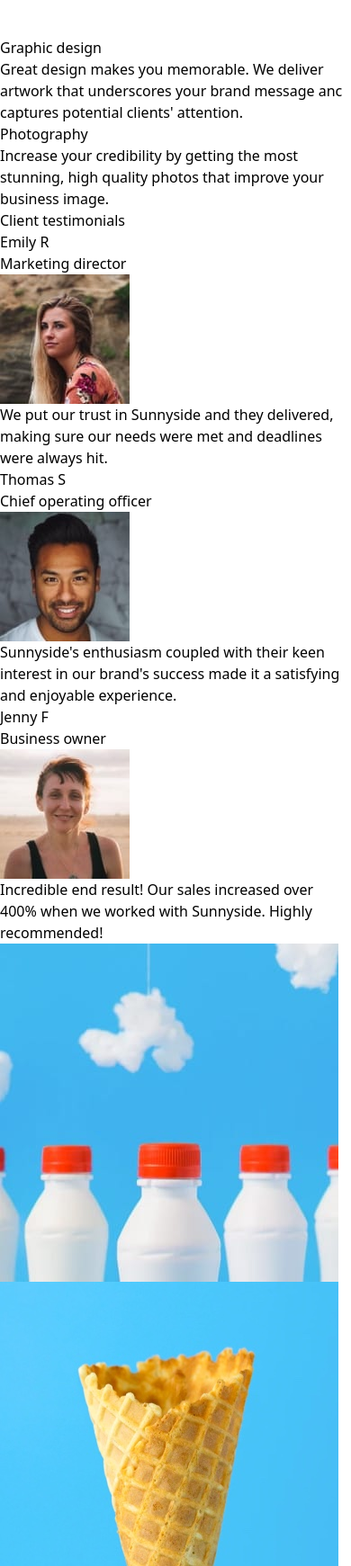
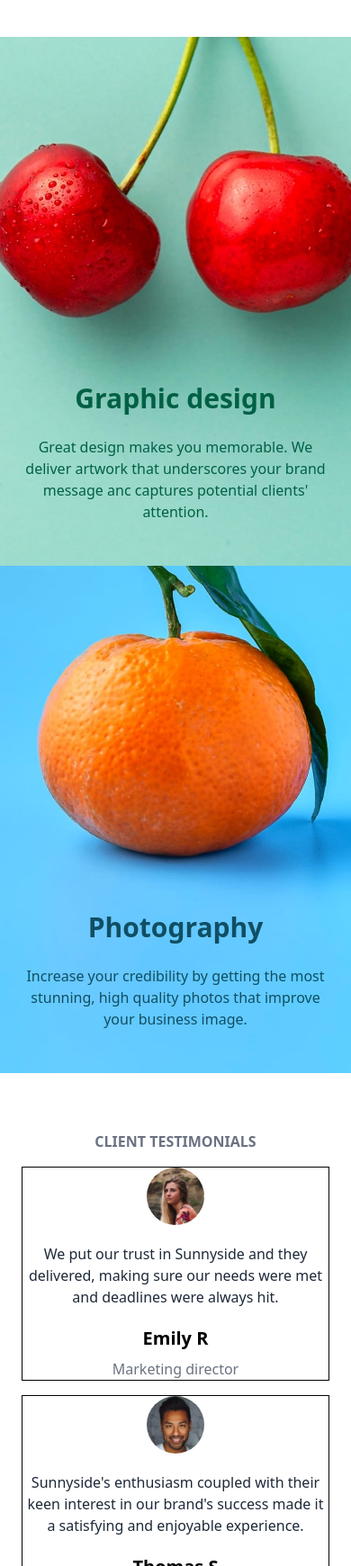
Before and after one commit to thedevbrian1/agency-landing-page-raven-freadborne, a website: page src/index.html in a window 390 px wide. Shown: the part 2160-3901 px from the top of the page at 90% size. Drawn offline with Linux system fonts and the light colour scheme.

Commit message:
Finished mobile version

```diff
--- a/src/index.html
+++ b/src/index.html
@@ -82,74 +82,106 @@
         <img src="/images/mobile/image-stand-out.jpg" alt="" />
       </div>
 
-      <div>
-        <h2>Graphic design</h2>
-        <p>
+      <div
+        class="bg-[url('/images/mobile/image-graphic-design.jpg')] bg-cover px-6 text-center pt-96 pb-12 text-emerald-800"
+      >
+        <h2 class="font-bold text-3xl">Graphic design</h2>
+        <p class="mt-6">
           Great design makes you memorable. We deliver artwork that underscores
           your brand message anc captures potential clients' attention.
         </p>
       </div>
 
-      <div>
-        <h2>Photography</h2>
-        <p>
+      <div
+        class="bg-[url('/images/mobile/image-photography.jpg')] bg-cover px-6 text-center pt-96 pb-12 text-cyan-900"
+      >
+        <h2 class="font-bold text-3xl">Photography</h2>
+        <p class="mt-6">
           Increase your credibility by getting the most stunning, high quality
           photos that improve your business image.
         </p>
       </div>
 
+      <!-- Testimonials -->
+      <div class="text-center px-6 py-16">
+        <h2 class="text-gray-500 uppercase font-bold">Client testimonials</h2>
+        <div class="flex flex-col gap-4 mt-4">
+          <div class="border border-black flex flex-col gap-5">
+            <div class="order-1">
+              <h3 class="font-bold text-xl">Emily R</h3>
+              <p class="mt-2 text-gray-500">Marketing director</p>
+            </div>
             <div>
-        <h2>Client testimonials</h2>
-        <div>
-          <h3>Emily R</h3>
-          <p>Marketing director</p>
+              <img
+                src="/images/image-emily.jpg"
+                alt="Image of Emily R"
+                class="w-16 rounded-full mx-auto"
+              />
 
-          <img src="/images/image-emily.jpg" alt="Image of Emily R" />
+              <p class="mt-5 text-gray-800">
+                We put our trust in Sunnyside and they delivered, making sure
+                our needs were met and deadlines were always hit.
+              </p>
+            </div>
+          </div>
 
-          <p>
-            We put our trust in Sunnyside and they delivered, making sure our
-            needs were met and deadlines were always hit.
-          </p>
+          <div class="border border-black flex flex-col gap-5">
+            <div class="order-1">
+              <h3 class="font-bold text-xl">Thomas S</h3>
+              <p class="mt-2 text-gray-500">Chief operating officer</p>
             </div>
 
             <div>
-          <h3>Thomas S</h3>
-          <p>Chief operating officer</p>
+              <img
+                src="/images/image-thomas.jpg"
+                alt="Image of Thomas S"
+                class="w-16 rounded-full mx-auto"
+              />
 
-          <img src="/images/image-thomas.jpg" alt="Image of Thomas S" />
-
-          <p>
+              <p class="mt-5 text-gray-800">
                 Sunnyside's enthusiasm coupled with their keen interest in our
                 brand's success made it a satisfying and enjoyable experience.
               </p>
             </div>
+          </div>
+
+          <div class="border border-black flex flex-col gap-5">
+            <div class="order-1">
+              <h3 class="font-bold text-xl">Jenny F</h3>
+              <p class="mt-2 text-gray-500">Business owner</p>
+            </div>
 
             <div>
-          <h3>Jenny F</h3>
-          <p>Business owner</p>
+              <img
+                src="/images/image-jennie.jpg"
+                alt="Image of Jennie F"
+                class="w-16 rounded-full mx-auto"
+              />
 
-          <img src="/images/image-jennie.jpg" alt="Image of Jennie F" />
-
-          <p>
-            Incredible end result! Our sales increased over 400% when we worked
-            with Sunnyside. Highly recommended!
+              <p class="mt-5 text-gray-800">
+                Incredible end result! Our sales increased over 400% when we
+                worked with Sunnyside. Highly recommended!
               </p>
             </div>
           </div>
+        </div>
+      </div>
 
-      <div>
+      <div class="grid grid-cols-2">
         <img src="/images/mobile/image-gallery-milkbottles.jpg" alt="" />
+        <img src="/images/mobile/image-gallery-orange.jpg" alt="" />
         <img src="/images/mobile/image-gallery-cone.jpg" alt="" />
-        <img src="/images/mobile/image-gallery-orange.jpg" alt="" />
         <img src="/images/mobile/image-gallery-sugar-cubes.jpg" alt="" />
       </div>
     </main>
 
-    <footer>
+    <footer
+      class="bg-emerald-200 py-16 flex flex-col items-center gap-8 px-10 text-emerald-700"
+    >
       <a href="/">
         <img src="/images/logo.svg" alt="Sunnyside logo" />
       </a>
-      <ul>
+      <ul class="flex justify-between w-full">
         <li>
           <a href="/">About</a>
         </li>
@@ -161,7 +193,7 @@
         </li>
       </ul>
 
-      <ul>
+      <ul class="flex gap-4 mt-8">
         <li>
           <img src="/images/icon-twitter.svg" alt="Twitter icon" />
         </li>
```
Also changed, not shown: src/output.css. Lines whose indentation alone changed are shown as unchanged.
